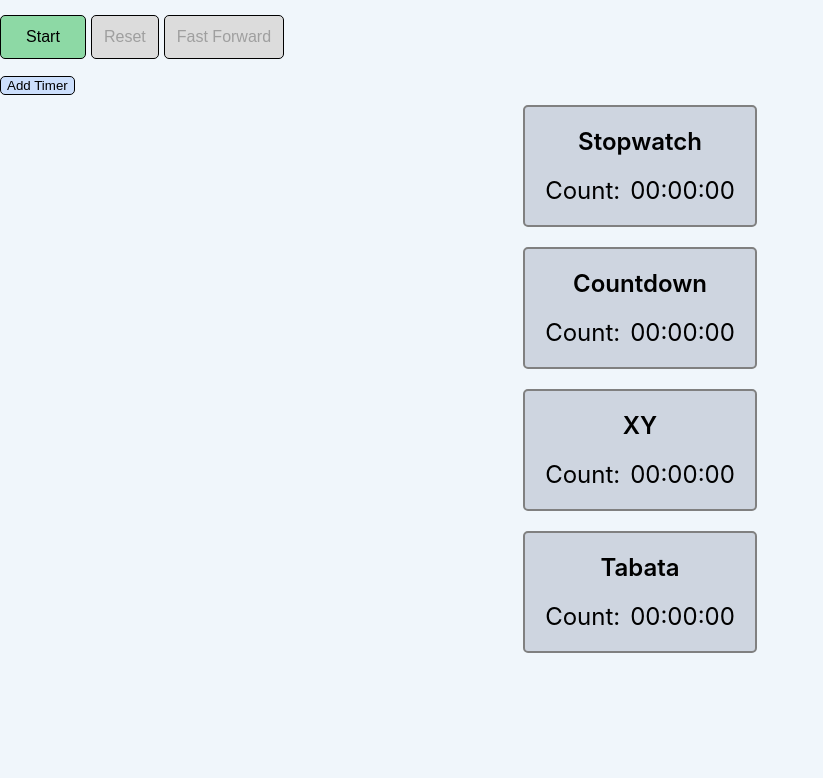
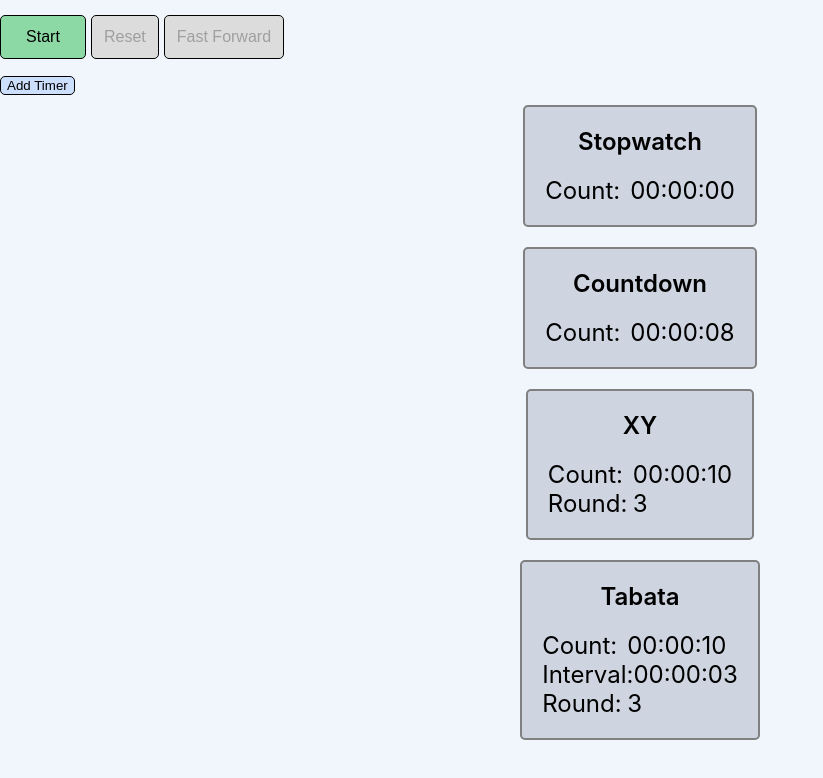
Before and after one commit to prof-tejera/assignment-2-pgmartin11, a React (Create React App) app: page / in a window 1280 px wide. Shown: the top 778 px of the page, without its empty margins (0-823 px from the left). Built offline with nearby package versions, Linux system fonts and the light colour scheme.

Commit message:
more changes for testing

```diff
--- a/src/components/timers/Countdown.js
+++ b/src/components/timers/Countdown.js
@@ -6,7 +6,7 @@ import DisplayTime from "../../components/generic/DisplayTime";
 import { TimerContext } from './TimerProvider';
 
 
-const InnerCountdown = ({ startVal, endVal, roundStartVal, roundEndVal }) => {
+const InnerCountdown = ({ startVal, endVal }) => {
 	const { count, setCount, round, setRound, isPaused, isStopped, setStopped, activeTimerIdx, setActiveTimerIdx, timers } = useContext(TimerContext);
 
 /*
@@ -30,6 +30,7 @@ const InnerCountdown = ({ startVal, endVal, roundStartVal, roundEndVal }) => {
 				  setRound(timers[activeTimerIdx+1].roundStartVal);
 				  setActiveTimerIdx(activeTimerIdx+1);
 				} else {
+				  setActiveTimerIdx(0);
 				  setStopped(true);
 				}
 			}
@@ -51,7 +52,7 @@ const Countdown = ({ startVal, endVal, roundStartVal, roundEndVal, isRunning=fal
 	if (!isRunning) {
 		return (
 			<div className="main-panel">
-				<DisplayTime label="Count" count={0} />
+				<DisplayTime label="Count" count={startVal} />
 			</div>
 		);
 	}
--- a/src/components/timers/Stopwatch.js
+++ b/src/components/timers/Stopwatch.js
@@ -24,11 +24,11 @@ const InnerStopwatch = ({ startVal, endVal }) => {
 			}
 
 			if (count == endVal) {
-		console.log('timers', timers);
 				if (activeTimerIdx+1 < timers.length) {
 				  setCount(timers[activeTimerIdx+1].startVal);
 				  setActiveTimerIdx(activeTimerIdx+1);
 				} else {
+				  setActiveTimerIdx(0);
 				  setStopped(true);
 				}
 			}
@@ -49,7 +49,7 @@ const Stopwatch = ({ startVal, endVal, isRunning=false }) => {
 	if (!isRunning) {
 		return (
 			<div className="main-panel">
-				<DisplayTime label="Count" count={endVal} />
+				<DisplayTime label="Count" count={startVal} />
 			</div>
 		);
 	}
--- a/src/components/timers/Tabata.js
+++ b/src/components/timers/Tabata.js
@@ -50,7 +50,15 @@ const InnerTabata = ({ startVal, endVal, roundStartVal, roundEndVal, intervalSta
 			}
 
 			if (round == 1 && count == 0 && interval == 0) {
-	      		setStopped(true);
+				if (activeTimerIdx+1 < timers.length) {
+				  setCount(timers[activeTimerIdx+1].startVal);
+				  setRound(timers[activeTimerIdx+1].roundStartVal);
+				  setInterv(timers[activeTimerIdx+1].intervalStartVal);
+				  setActiveTimerIdx(activeTimerIdx+1);
+				} else {
+				  setActiveTimerIdx(0);
+				  setStopped(true);
+				}
 			}
 		}
 
@@ -76,7 +84,9 @@ const Tabata = ({ startVal, endVal, roundStartVal, roundEndVal, intervalStartVal
 	if (!isRunning) {
 		return (
 			<div className="main-panel">
-				<DisplayTime label="Count" count={0} />
+				<DisplayTime label="Count" count={startVal} />
+				<DisplayTime label="Interval" count={roundStartVal} />
+				<DisplayRound round={roundStartVal} />
 			</div>
 		);
 	}
--- a/src/components/timers/TimerProvider.js
+++ b/src/components/timers/TimerProvider.js
@@ -21,7 +21,6 @@ const TimerProvider = ({ children }) => {
   return (
     <TimerContext.Provider
       value={{
-        foo: ()=>console.log('*** foo ***'),
         count,
         setCount,
         round,
--- a/src/components/timers/XY.js
+++ b/src/components/timers/XY.js
@@ -42,6 +42,7 @@ const InnerXY = ({ startVal, endVal, roundStartVal, roundEndVal }) => {
 				  setInterv(timers[activeTimerIdx+1].intervalStartVal);
 				  setActiveTimerIdx(activeTimerIdx+1);
 				} else {
+				  setActiveTimerIdx(0);
 				  setStopped(true);
 				}
 			}
@@ -67,7 +68,8 @@ const XY = ({ startVal, endVal, roundStartVal, roundEndVal, isRunning=false }) =
 	if (!isRunning) {
 		return (
 			<div className="main-panel">
-				<DisplayTime label="Count" count={0} />
+				<DisplayTime label="Count" count={startVal} />
+				<DisplayRound round={roundStartVal} />
 			</div>
 		);
 	}
--- a/src/views/WorkoutView.js
+++ b/src/views/WorkoutView.js
@@ -50,19 +50,7 @@ const WorkoutView = () => {
 
   const { count, setCount, isPaused, setPaused, isStopped, setStopped, activeTimerIdx } = useContext(TimerContext);
 
-  //*** these values ultimately passed in from AddPost
-
-  /* Stopwatch
-  const startVal = 0;
-  const endVal = 5;
-  */
-
-  /* Countdown
-  const startVal = 8;
-  const endVal = 0;
-   */
-
-  /* XY */
+  /* dummy values for now */
   const startVal = 10;
   const endVal = 0;
 
@@ -81,7 +69,7 @@ const WorkoutView = () => {
         }
         {!isStopped && <TimerBtn label={pauseLabel} handler={() => setPaused(!isPaused)}/>}
         <TimerBtn disabled={isStopped} label="Reset" handler={() => { setCount(startVal); setStopped(true); }}/>
-        <TimerBtn disabled={isStopped} label="Fast Forward" handler={() => { if(!isStopped) { setCount(endVal); setStopped(true); }}}/>
+        <TimerBtn disabled={isStopped} label="Fast Forward" handler={() => { if(!isStopped) { setCount(timers[activeTimerIdx].endVal); /*setStopped(true);*/ }}}/>
       </div>
       <TimerBtn handler={() => navigate(PATHS.ADD)} label="Add Timer" />
       <Timers>
```
